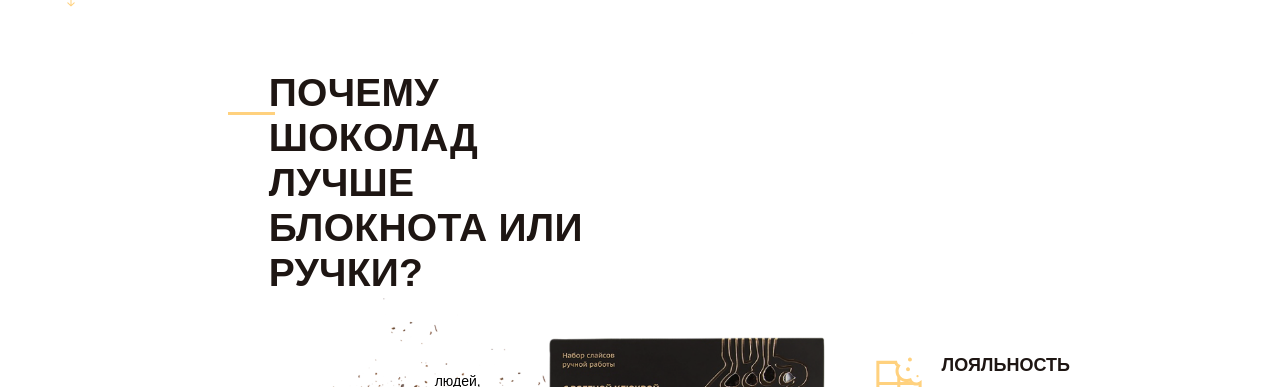
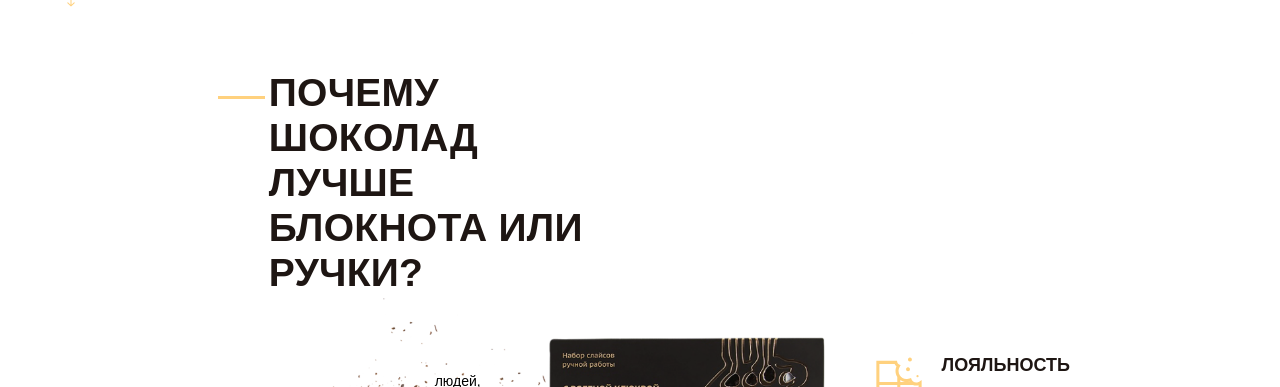
Before and after one commit to VladimirVA1992/Height_Line-verstka, a website: page index.html in a window 1280 px wide. Shown: the part 804-1191 px from the top of the page. Drawn offline with nearby package versions, Linux system fonts and the light colour scheme; files that its build step writes are made by us from their sources.

Commit message:
Update second_screen.less

```diff
--- a/assets/css/sources/blocks/second_screen.less
+++ b/assets/css/sources/blocks/second_screen.less
@@ -39,8 +39,8 @@
       height: 3px;
       width: 47px;
       background-color: @gold;
-      left: -4%;
-      top: 16%;
+      left: -5%;
+      top: 10%;
       @media screen and (max-width: 1200px) {
         left: -7%;
       }
```
